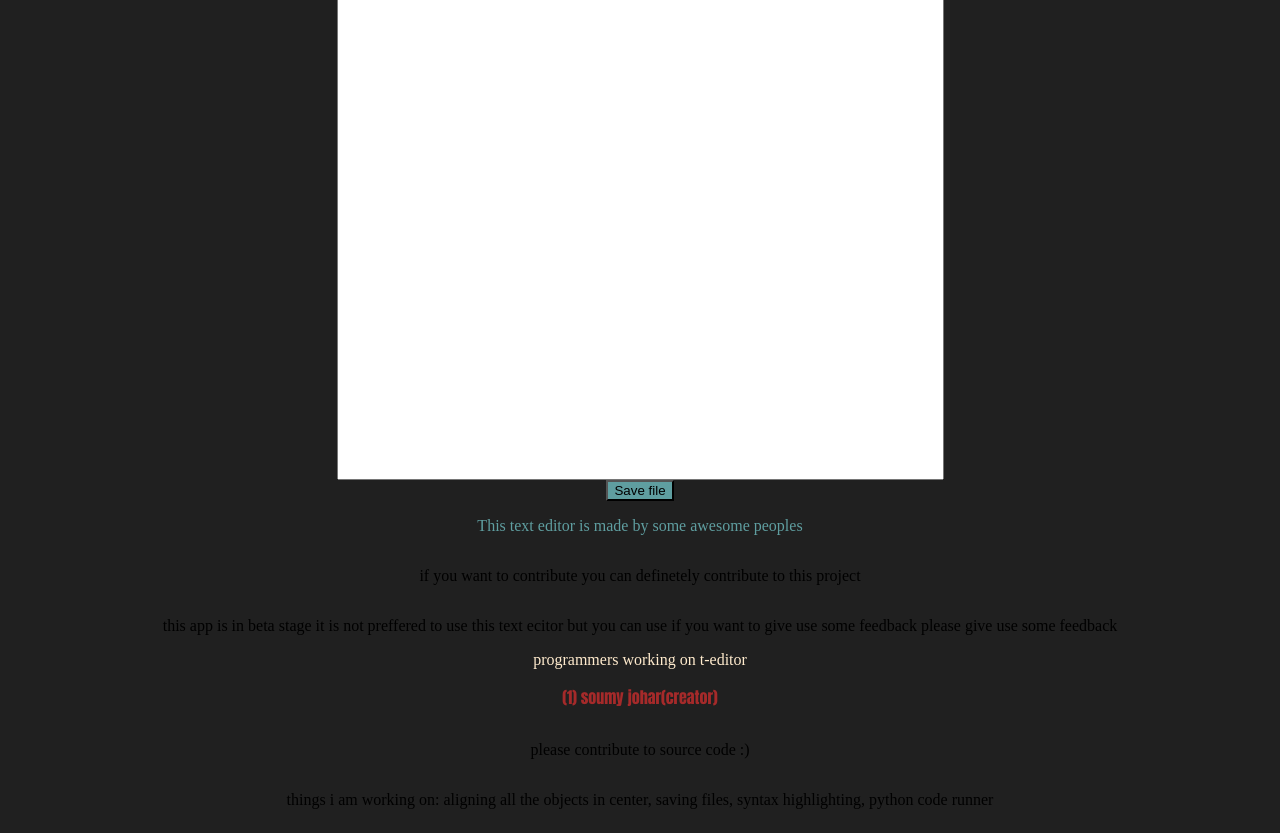
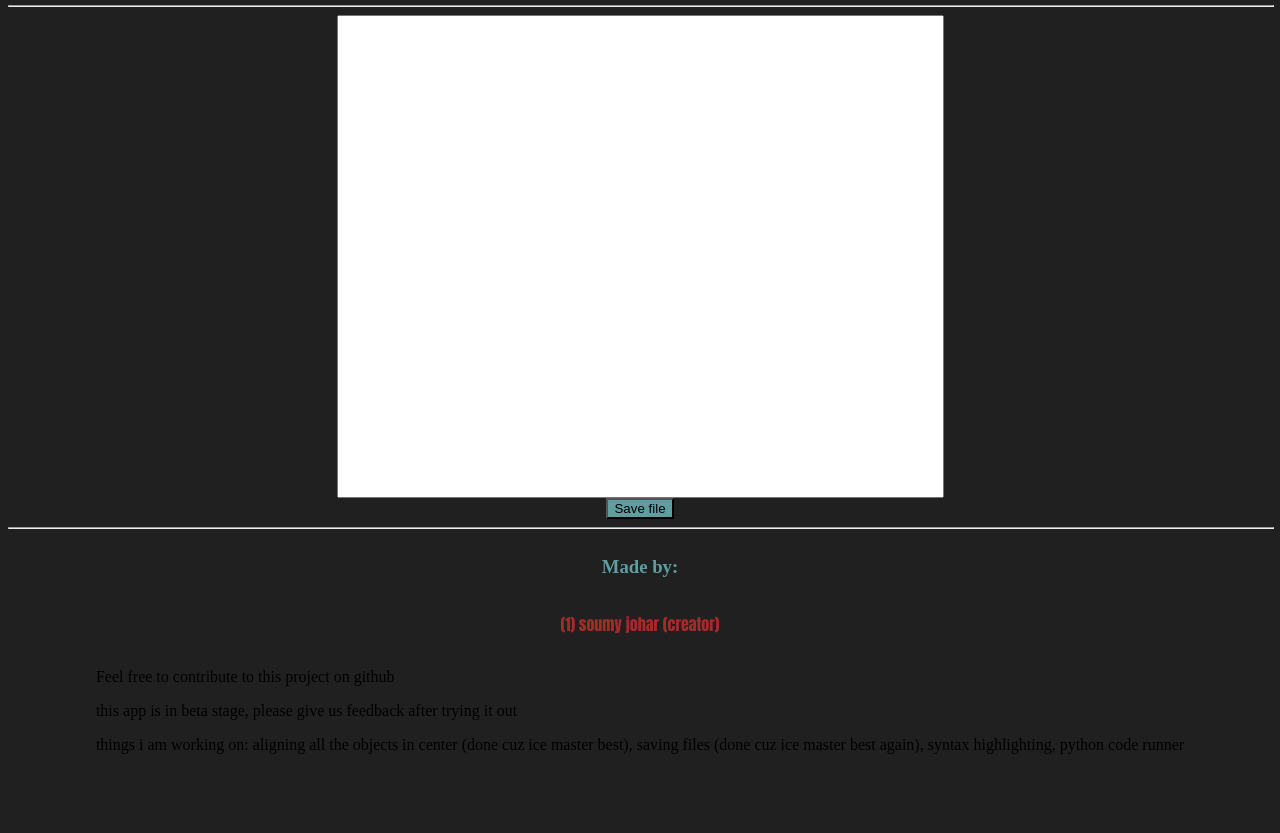
Before and after one commit to soumy-a11/T-editor_main, a plain HTML site: page index.html in a window 1280 px wide. Shown: the part 149-982 px from the top of the page. After the commit the page ends 927 px from the top, so only its background shows below. Drawn offline with Linux system fonts and the light colour scheme.

Commit message:
Update index.html

```diff
--- a/index.html
+++ b/index.html
@@ -5,6 +5,7 @@
     <meta charset="UTF-8">
     <meta http-equiv="X-UA-Compatible" content="IE=edge">
     <meta name="viewport" content="width=device-width, initial-scale=1.0">
+    <title>Text Editor</title>
     <style type="text/css">
         .whole {
             background: rgb(32, 32, 32);
@@ -17,31 +18,42 @@
             background: cadetblue
         }
     </style>
-    <title>Document</title>
-    <script src="script.js"></script>
 </head>
 
 <body class="whole">
     <img src="LOGO.png" width="100" height="100" align="right">
     <header style="align-self:center ; font-family: cursive; color: coral; font-size: xx-large;">T-EDITOR</header>
-
-    <textarea
-        style="margin: 0px; width: 601px; height: 477px;color: rgb(83, 83, 85); fill: darkblue;resize: none;"> </textarea>
-    <button class="sojo" type="button" onclick="save">Save file</button>
-
-    <p style="color: cadetblue;">This text editor is made by some awesome peoples</p>
-    <p>if you want to contribute you can definetely contribute to this project</p>
-    <p>this app is in beta stage it is not preffered to use this text ecitor but you can use if you want to give use
-        some feedback please give use some feedback</p>
-    <header style="color: blanchedalmond;font-family:'Times New Roman'">programmers working on t-editor</header>
-    <p style="font-family: Impact; color: brown; size: 2px;">(1) soumy johar(creator)</p>
-
-    <p>please contribute to source code :)</p>
+    <hr width="100%"></hr>
+    <textarea style="margin: 0px; width: 601px; height: 477px;color: rgb(83, 83, 85); fill: darkblue;resize: none;" id='textarea'></textarea>
+    <button class="sojo" id="btnSave">Save file</button>
+    <hr width="100%"></hr>
+    <h3 style="color: cadetblue;">Made by:</h3>
+    <p style="font-family: Impact; color: brown; size: 2px;">(1) soumy johar (creator)</p>
     <section>
-        <p>things i am working on: aligning all the objects in center, saving files, syntax highlighting, python code
+    <p>Feel free to contribute to this project on github</p>
+    <p>this app is in beta stage, please give us feedback after trying it out</p>
+        <p>things i am working on: aligning all the objects in center (done cuz ice master best), saving files (done cuz ice master best again), syntax highlighting, python
+            code
             runner
         </p>
     </section>
+    <script>
+        const downloadToFile = (content, filename, contentType) => {
+            const a = document.createElement('a');
+            const file = new Blob([content], { type: contentType });
+
+            a.href = URL.createObjectURL(file);
+            a.download = filename;
+            a.click();
+
+            URL.revokeObjectURL(a.href);
+        };
+
+        document.getElementById('btnSave').addEventListener('click', () => {
+            const textArea = document.querySelector('#textarea');
+
+            downloadToFile(textArea.value, 'text.txt', 'text/plain');
+        });
+    </script>
 </body>
-
 </html>
```
